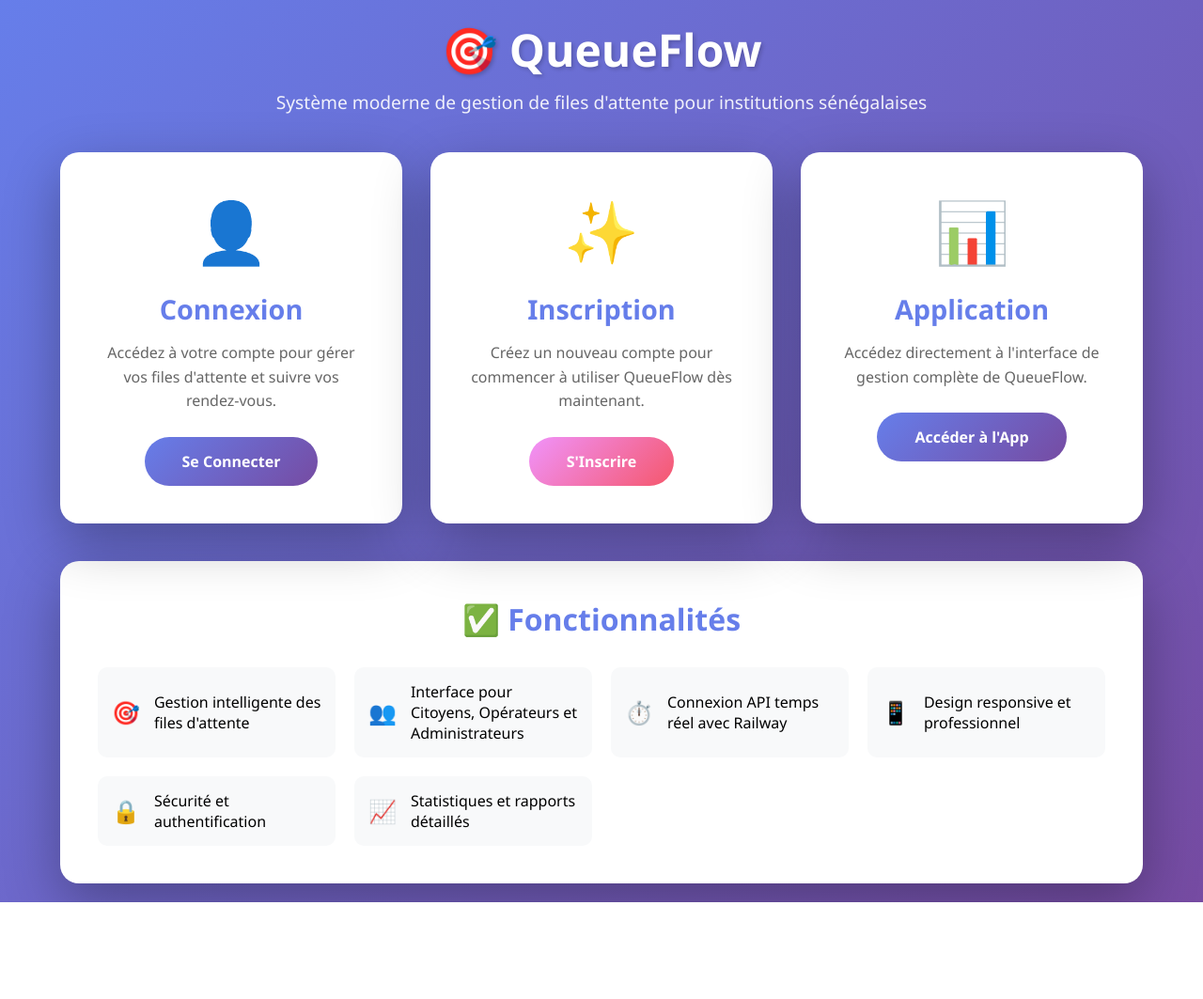
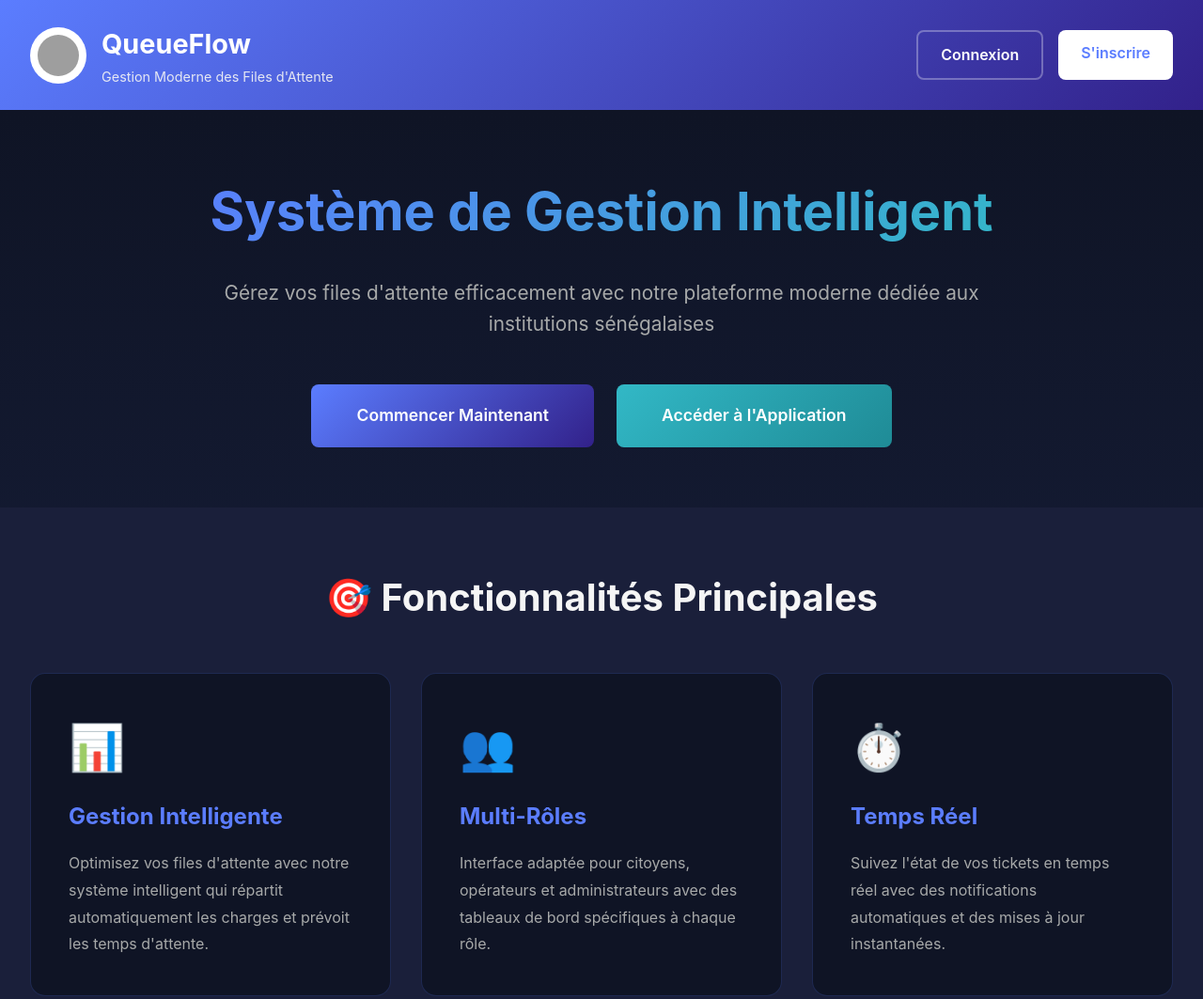
Before and after one commit to DJIMSON/Queue_Flow, a plain HTML site: page index.html in a window 1280 px wide. Shown: the top 1063 px of the page at 94% size. Before the commit the page ends 960 px from the top, so only its background shows below. Drawn offline with Linux system fonts and the light colour scheme; grey boxes are pictures that could not be loaded.

Commit message:
Update index.html with modern dark design and logo
Updated the title and various styles in the HTML file to enhance the visual design and user experience.

```diff
--- a/index.html
+++ b/index.html
@@ -3,8 +3,21 @@
 <head>
     <meta charset="UTF-8">
     <meta name="viewport" content="width=device-width, initial-scale=1.0">
-    <title>QueueFlow - Gestion Intelligente des Files d'Attente</title>
+    <title>QueueFlow - Gestion Moderne des Files d'Attente</title>
     <style>
+        :root {
+            --primary: #5b7dff;
+            --primary-dark: #32218a;
+            --success: #32b8c6;
+            --danger: #ff5459;
+            --warning: #ff8500;
+            --bg-dark: #0f1425;
+            --bg-card: #1a1f3a;
+            --bg-hover: #252d45;
+            --text-primary: #f5f5f5;
+            --text-secondary: #a7a9a9;
+        }
+
         * {
             margin: 0;
             padding: 0;
@@ -12,215 +25,315 @@
         }
 
         body {
-            font-family: 'Segoe UI', Tahoma, Geneva, Verdana, sans-serif;
-            background: linear-gradient(135deg, #667eea 0%, #764ba2 100%);
+            font-family: -apple-system, BlinkMacSystemFont, 'Segoe UI', Roboto, sans-serif;
+            background: var(--bg-dark);
+            color: var(--text-primary);
+            line-height: 1.6;
+        }
+
+        .landing-page {
             min-height: 100vh;
+            display: flex;
+            flex-direction: column;
+        }
+
+        /* Header */
+        .header {
+            background: linear-gradient(135deg, var(--primary) 0%, var(--primary-dark) 100%);
+            padding: 1.5rem 2rem;
+            box-shadow: 0 4px 20px rgba(0, 0, 0, 0.3);
+        }
+
+        .header-content {
+            max-width: 1400px;
+            margin: 0 auto;
+            display: flex;
+            justify-content: space-between;
+            align-items: center;
+        }
+
+        .logo-section {
+            display: flex;
+            align-items: center;
+            gap: 1rem;
+        }
+
+        .logo-img {
+            width: 60px;
+            height: 60px;
+            border-radius: 50%;
+            background: white;
+            padding: 8px;
+        }
+
+        .logo-text h1 {
+            font-size: 1.8rem;
+            font-weight: 700;
+            color: white;
+        }
+
+        .logo-text p {
+            font-size: 0.9rem;
+            opacity: 0.9;
+        }
+
+        .header-buttons {
+            display: flex;
+            gap: 1rem;
+        }
+
+        .btn {
+            padding: 0.75rem 1.5rem;
+            border: none;
+            border-radius: 8px;
+            font-weight: 600;
+            cursor: pointer;
+            transition: all 0.3s;
+            text-decoration: none;
+            display: inline-block;
+        }
+
+        .btn-primary {
+            background: white;
+            color: var(--primary);
+        }
+
+        .btn-primary:hover {
+            transform: translateY(-2px);
+            box-shadow: 0 8px 20px rgba(255, 255, 255, 0.3);
+        }
+
+        .btn-outline {
+            background: transparent;
+            color: white;
+            border: 2px solid rgba(255, 255, 255, 0.3);
+        }
+
+        .btn-outline:hover {
+            background: rgba(255, 255, 255, 0.1);
+            border-color: white;
+        }
+
+        /* Hero Section */
+        .hero {
+            flex: 1;
             display: flex;
             align-items: center;
             justify-content: center;
+            padding: 4rem 2rem;
+            text-align: center;
+            background: linear-gradient(180deg, var(--bg-dark) 0%, rgba(91, 125, 255, 0.05) 100%);
         }
 
-        .container {
-            width: 90%;
-            max-width: 1200px;
-            margin: 20px auto;
+        .hero-content {
+            max-width: 900px;
         }
 
-        .header {
-            text-align: center;
-            color: white;
-            margin-bottom: 40px;
+        .hero h2 {
+            font-size: 3.5rem;
+            margin-bottom: 1.5rem;
+            background: linear-gradient(135deg, var(--primary) 0%, var(--success) 100%);
+            -webkit-background-clip: text;
+            -webkit-text-fill-color: transparent;
+            background-clip: text;
         }
 
-        .header h1 {
-            font-size: 3rem;
-            margin-bottom: 10px;
-            text-shadow: 2px 2px 4px rgba(0,0,0,0.2);
+        .hero p {
+            font-size: 1.3rem;
+            color: var(--text-secondary);
+            margin-bottom: 3rem;
         }
 
-        .header p {
-            font-size: 1.2rem;
-            opacity: 0.9;
+        .hero-buttons {
+            display: flex;
+            gap: 1.5rem;
+            justify-content: center;
+            flex-wrap: wrap;
         }
 
-        .cards {
-            display: grid;
-            grid-template-columns: repeat(auto-fit, minmax(300px, 1fr));
-            gap: 30px;
-            margin-top: 40px;
+        .btn-large {
+            padding: 1.2rem 3rem;
+            font-size: 1.1rem;
         }
 
-        .card {
-            background: white;
-            border-radius: 20px;
-            padding: 40px;
-            box-shadow: 0 20px 60px rgba(0,0,0,0.3);
-            transition: transform 0.3s ease, box-shadow 0.3s ease;
-            text-align: center;
+        .btn-gradient {
+            background: linear-gradient(135deg, var(--primary) 0%, var(--primary-dark) 100%);
+            color: white;
         }
 
-        .card:hover {
-            transform: translateY(-10px);
-            box-shadow: 0 30px 80px rgba(0,0,0,0.4);
+        .btn-gradient:hover {
+            transform: translateY(-3px);
+            box-shadow: 0 12px 30px rgba(91, 125, 255, 0.4);
         }
 
-        .card-icon {
-            font-size: 4rem;
-            margin-bottom: 20px;
+        .btn-success {
+            background: linear-gradient(135deg, var(--success) 0%, #1f8b96 100%);
+            color: white;
         }
 
-        .card h2 {
-            color: #667eea;
-            margin-bottom: 15px;
-            font-size: 1.8rem;
+        .btn-success:hover {
+            transform: translateY(-3px);
+            box-shadow: 0 12px 30px rgba(50, 184, 198, 0.4);
         }
 
-        .card p {
-            color: #666;
-            margin-bottom: 25px;
-            line-height: 1.6;
+        /* Features Section */
+        .features {
+            padding: 4rem 2rem;
+            background: var(--bg-card);
         }
 
-        .btn {
-            display: inline-block;
-            padding: 15px 40px;
-            background: linear-gradient(135deg, #667eea 0%, #764ba2 100%);
-            color: white;
-            text-decoration: none;
-            border-radius: 50px;
-            font-weight: bold;
-            transition: all 0.3s ease;
-            border: none;
-            cursor: pointer;
-            font-size: 1rem;
-        }
-
-        .btn:hover {
-            transform: scale(1.05);
-            box-shadow: 0 10px 30px rgba(102, 126, 234, 0.4);
-        }
-
-        .btn-secondary {
-            background: linear-gradient(135deg, #f093fb 0%, #f5576c 100%);
-        }
-
-        .features {
-            background: white;
-            border-radius: 20px;
-            padding: 40px;
-            margin-top: 40px;
-            box-shadow: 0 20px 60px rgba(0,0,0,0.3);
+        .features-content {
+            max-width: 1400px;
+            margin: 0 auto;
         }
 
         .features h3 {
-            color: #667eea;
-            font-size: 2rem;
-            margin-bottom: 30px;
             text-align: center;
+            font-size: 2.5rem;
+            margin-bottom: 3rem;
         }
 
-        .feature-list {
+        .features-grid {
             display: grid;
-            grid-template-columns: repeat(auto-fit, minmax(250px, 1fr));
-            gap: 20px;
+            grid-template-columns: repeat(auto-fit, minmax(300px, 1fr));
+            gap: 2rem;
         }
 
-        .feature-item {
-            display: flex;
-            align-items: center;
-            padding: 15px;
-            background: #f8f9fa;
-            border-radius: 10px;
-            transition: background 0.3s ease;
+        .feature-card {
+            background: var(--bg-dark);
+            padding: 2.5rem;
+            border-radius: 16px;
+            border: 1px solid rgba(91, 125, 255, 0.2);
+            transition: all 0.3s;
         }
 
-        .feature-item:hover {
-            background: #e9ecef;
+        .feature-card:hover {
+            transform: translateY(-8px);
+            border-color: var(--primary);
+            box-shadow: 0 12px 40px rgba(91, 125, 255, 0.3);
         }
 
-        .feature-item span {
+        .feature-icon {
+            font-size: 3rem;
+            margin-bottom: 1rem;
+        }
+
+        .feature-card h4 {
             font-size: 1.5rem;
-            margin-right: 15px;
+            margin-bottom: 1rem;
+            color: var(--primary);
+        }
+
+        .feature-card p {
+            color: var(--text-secondary);
+            line-height: 1.8;
+        }
+
+        /* Footer */
+        .footer {
+            background: var(--bg-card);
+            padding: 2rem;
+            text-align: center;
+            border-top: 1px solid rgba(91, 125, 255, 0.2);
+        }
+
+        .footer p {
+            color: var(--text-secondary);
         }
 
         @media (max-width: 768px) {
-            .header h1 {
-                font-size: 2rem;
+            .hero h2 {
+                font-size: 2.5rem;
             }
 
-            .header p {
-                font-size: 1rem;
+            .hero p {
+                font-size: 1.1rem;
             }
 
-            .cards {
-                grid-template-columns: 1fr;
+            .header-buttons {
+                display: none;
             }
 
-            .card {
-                padding: 30px;
+            .features-grid {
+                grid-template-columns: 1fr;
             }
         }
     </style>
 </head>
 <body>
-    <div class="container">
-        <div class="header">
-            <h1>🎯 QueueFlow</h1>
-            <p>Système moderne de gestion de files d'attente pour institutions sénégalaises</p>
-        </div>
-
-        <div class="cards">
-            <div class="card">
-                <div class="card-icon">👤</div>
-                <h2>Connexion</h2>
-                <p>Accédez à votre compte pour gérer vos files d'attente et suivre vos rendez-vous.</p>
-                <a href="login.html" class="btn">Se Connecter</a>
-            </div>
-
-            <div class="card">
-                <div class="card-icon">✨</div>
-                <h2>Inscription</h2>
-                <p>Créez un nouveau compte pour commencer à utiliser QueueFlow dès maintenant.</p>
-                <a href="signup.html" class="btn btn-secondary">S'Inscrire</a>
-            </div>
-
-            <div class="card">
-                <div class="card-icon">📊</div>
-                <h2>Application</h2>
-                <p>Accédez directement à l'interface de gestion complète de QueueFlow.</p>
-                <a href="app.html" class="btn">Accéder à l'App</a>
+    <div class="landing-page">
+        <!-- Header -->
+        <header class="header">
+            <div class="header-content">
+                <div class="logo-section">
+                    <img src="https://i.imgur.com/QwEf5tX.png" alt="QueueFlow Logo" class="logo-img">
+                    <div class="logo-text">
+                        <h1>QueueFlow</h1>
+                        <p>Gestion Moderne des Files d'Attente</p>
                     </div>
                 </div>
+                <div class="header-buttons">
+                    <a href="login.html" class="btn btn-outline">Connexion</a>
+                    <a href="signup.html" class="btn btn-primary">S'inscrire</a>
+                </div>
+            </div>
+        </header>
 
-        <div class="features">
-            <h3>✅ Fonctionnalités</h3>
-            <div class="feature-list">
-                <div class="feature-item">
-                    <span>🎯</span>
-                    <div>Gestion intelligente des files d'attente</div>
+        <!-- Hero Section -->
+        <section class="hero">
+            <div class="hero-content">
+                <h2>Système de Gestion Intelligent</h2>
+                <p>Gérez vos files d'attente efficacement avec notre plateforme moderne dédiée aux institutions sénégalaises</p>
+                <div class="hero-buttons">
+                    <a href="login.html" class="btn btn-large btn-gradient">Commencer Maintenant</a>
+                    <a href="app.html" class="btn btn-large btn-success">Accéder à l'Application</a>
                 </div>
-                <div class="feature-item">
-                    <span>👥</span>
-                    <div>Interface pour Citoyens, Opérateurs et Administrateurs</div>
             </div>
-                <div class="feature-item">
-                    <span>⏱️</span>
-                    <div>Connexion API temps réel avec Railway</div>
+        </section>
+
+        <!-- Features Section -->
+        <section class="features">
+            <div class="features-content">
+                <h3>🎯 Fonctionnalités Principales</h3>
+                <div class="features-grid">
+                    <div class="feature-card">
+                        <div class="feature-icon">📊</div>
+                        <h4>Gestion Intelligente</h4>
+                        <p>Optimisez vos files d'attente avec notre système intelligent qui répartit automatiquement les charges et prévoit les temps d'attente.</p>
                     </div>
-                <div class="feature-item">
-                    <span>📱</span>
-                    <div>Design responsive et professionnel</div>
+                    <div class="feature-card">
+                        <div class="feature-icon">👥</div>
+                        <h4>Multi-Rôles</h4>
+                        <p>Interface adaptée pour citoyens, opérateurs et administrateurs avec des tableaux de bord spécifiques à chaque rôle.</p>
                     </div>
-                <div class="feature-item">
-                    <span>🔒</span>
-                    <div>Sécurité et authentification</div>
+                    <div class="feature-card">
+                        <div class="feature-icon">⏱️</div>
+                        <h4>Temps Réel</h4>
+                        <p>Suivez l'état de vos tickets en temps réel avec des notifications automatiques et des mises à jour instantanées.</p>
                     </div>
-                <div class="feature-item">
-                    <span>📈</span>
-                    <div>Statistiques et rapports détaillés</div>
+                    <div class="feature-card">
+                        <div class="feature-icon">📱</div>
+                        <h4>100% Responsive</h4>
+                        <p>Accédez à la plateforme depuis n'importe quel appareil : mobile, tablette ou ordinateur de bureau.</p>
+                    </div>
+                    <div class="feature-card">
+                        <div class="feature-icon">🔒</div>
+                        <h4>Sécurisé</h4>
+                        <p>Authentification robuste et protection des données personnelles avec chiffrement des informations sensibles.</p>
+                    </div>
+                    <div class="feature-card">
+                        <div class="feature-icon">📈</div>
+                        <h4>Statistiques Détaillées</h4>
+                        <p>Analysez les performances avec des rapports complets et des graphiques interactifs pour améliorer votre service.</p>
                     </div>
                 </div>
             </div>
+        </section>
+
+        <!-- Footer -->
+        <footer class="footer">
+            <p>&copy; 2025 QueueFlow. Tous droits réservés. | Système de gestion de files d'attente pour le Sénégal</p>
+        </footer>
     </div>
 </body>
 </html>
```
Lines whose indentation alone changed are shown as unchanged.
